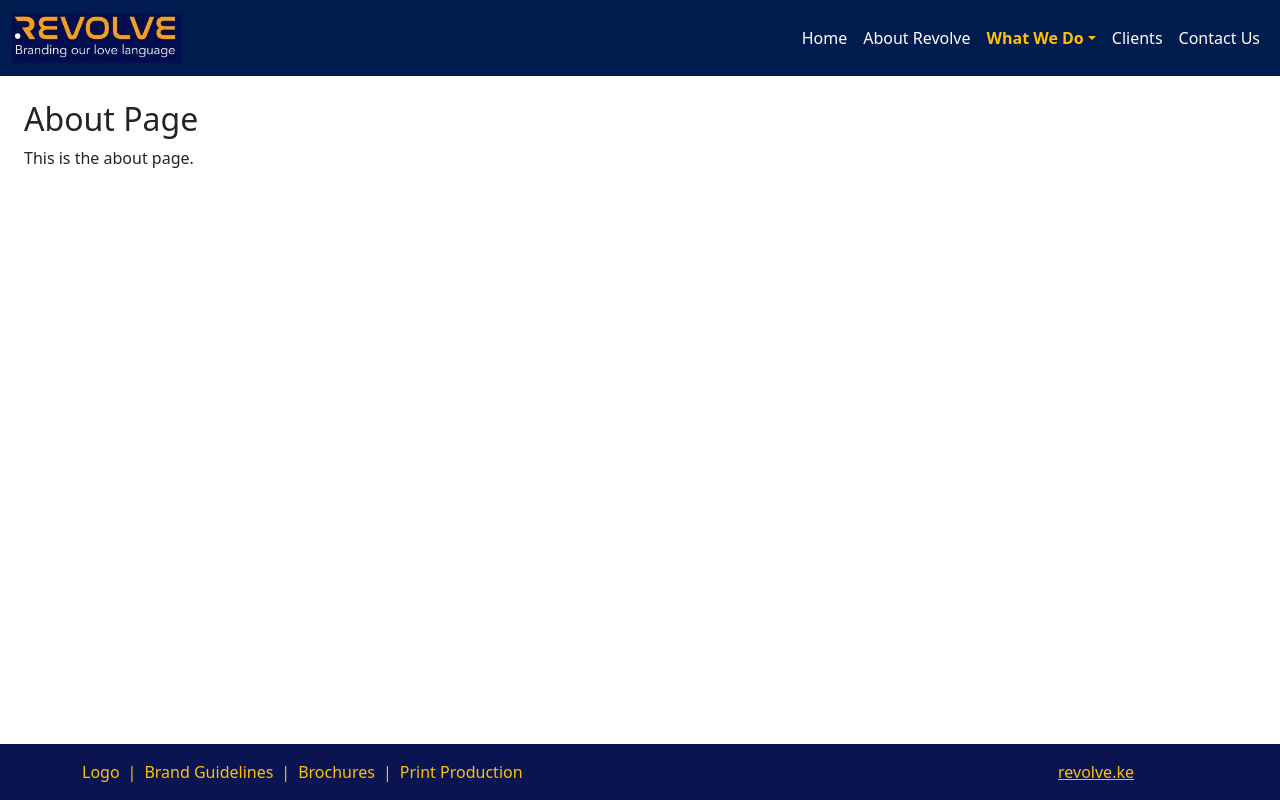
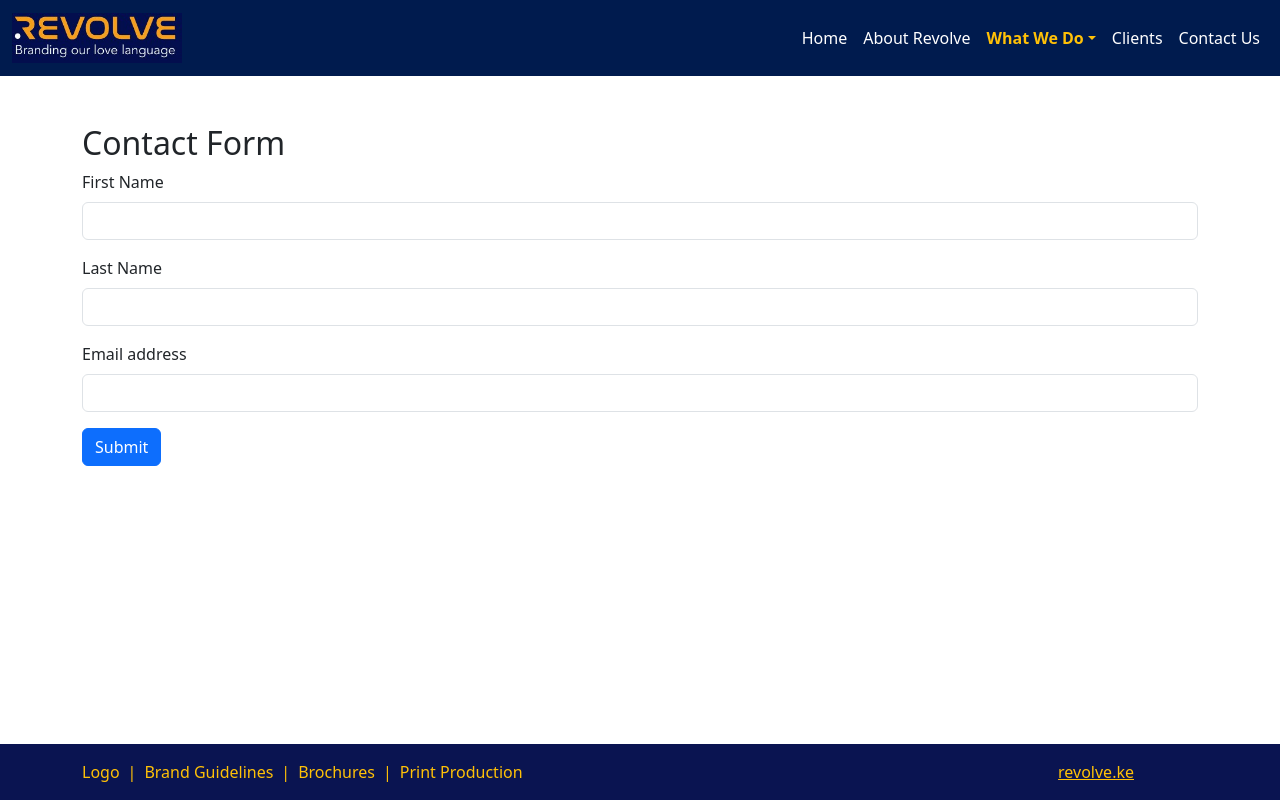
Before and after one commit to Melkzedk/tobby-client-app, a React (Create React App) app: page /contact in a window 1280 px wide. Built offline with nearby package versions, Linux system fonts and the light colour scheme.

Commit message:
Contact form update

```diff
--- a/src/pages/Contact.js
+++ b/src/pages/Contact.js
@@ -1,8 +1,75 @@
-// About.js, WhatWeDo.js, Clients.js, Contact.js
-import React from 'react';
+// Contact.js
+import React, { useState } from 'react';
 
-function About() {
-  return <div className="p-4"><h2>About Page</h2><p>This is the about page.</p></div>;
+function Contact() {
+  const [formData, setFormData] = useState({
+    firstname: '',
+    lastname: '',
+    email: ''
+  });
+
+  const handleChange = (e) => {
+    const { name, value } = e.target;
+    setFormData((prev) => ({
+      ...prev,
+      [name]: value
+    }));
+  };
+
+  const handleSubmit = (e) => {
+    e.preventDefault();
+    console.log('Form submitted:', formData);
+    // Reset the form (optional)
+    setFormData({ firstname: '', lastname: '', email: '' });
+  };
+
+  return (
+    <div className="container mt-5">
+      <h2>Contact Form</h2>
+      <form onSubmit={handleSubmit}>
+        <div className="mb-3">
+          <label htmlFor="firstname" className="form-label">First Name</label>
+          <input
+            type="text"
+            className="form-control"
+            id="firstname"
+            name="firstname"
+            value={formData.firstname}
+            onChange={handleChange}
+            required
+          />
+        </div>
+
+        <div className="mb-3">
+          <label htmlFor="lastname" className="form-label">Last Name</label>
+          <input
+            type="text"
+            className="form-control"
+            id="lastname"
+            name="lastname"
+            value={formData.lastname}
+            onChange={handleChange}
+            required
+          />
+        </div>
+
+        <div className="mb-3">
+          <label htmlFor="email" className="form-label">Email address</label>
+          <input
+            type="email"
+            className="form-control"
+            id="email"
+            name="email"
+            value={formData.email}
+            onChange={handleChange}
+            required
+          />
+        </div>
+
+        <button type="submit" className="btn btn-primary">Submit</button>
+      </form>
+    </div>
+  );
 }
 
-export default About;
+export default Contact;
```
